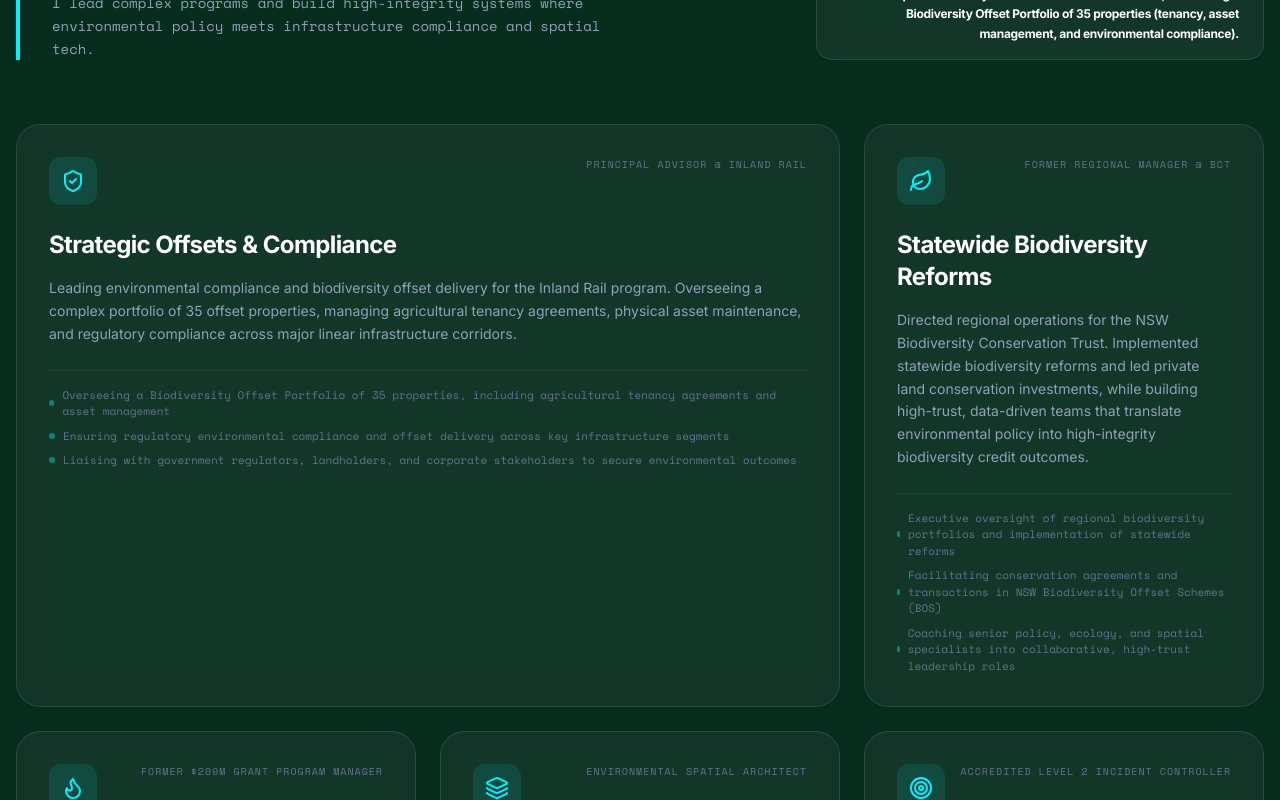
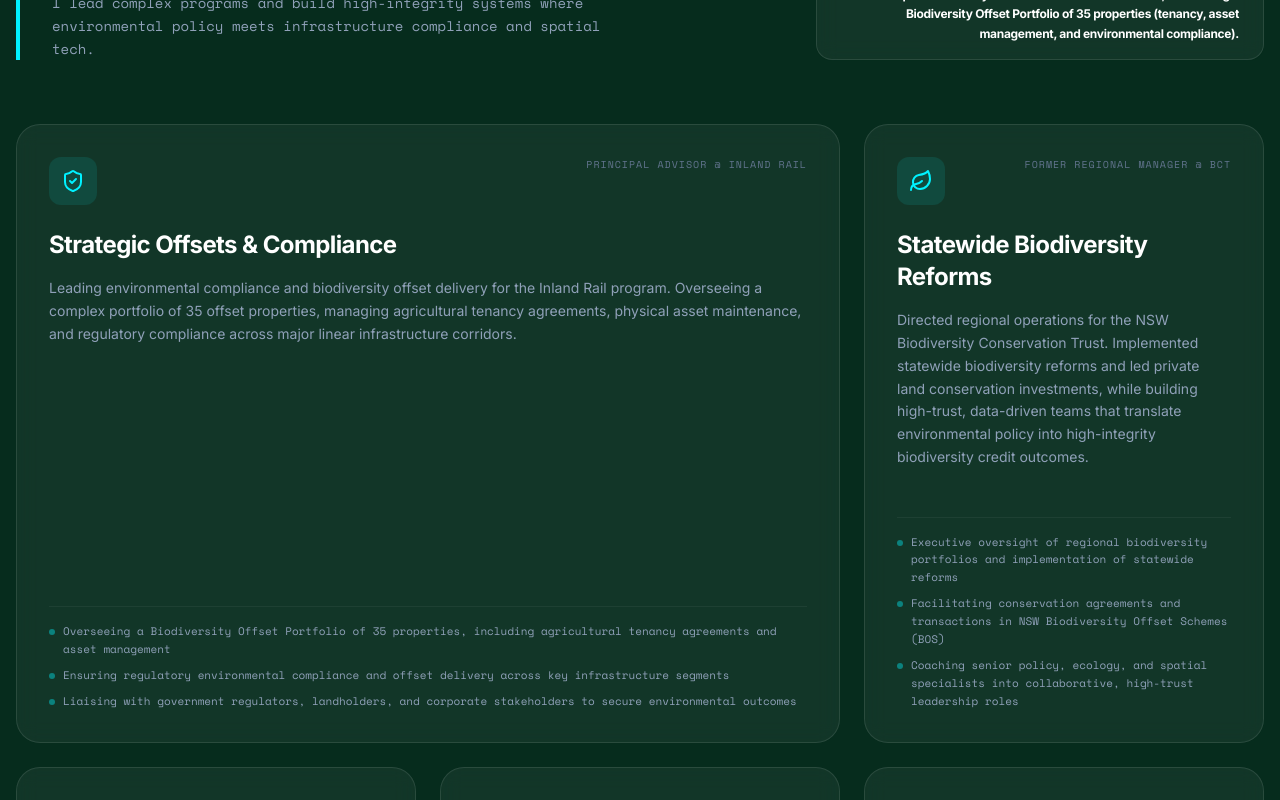
Before and after one commit to hawkinle/personalsite, a React (Vite) app: page / in a window 1280 px wide. Shown: the part 980-1780 px from the top of the page. Built offline with nearby package versions, Linux system fonts and the light colour scheme.

Commit message:
Polish design: Apply radial gradient background, fix card items layout alignment, and improve progress bar contrast

```diff
--- a/src/components/BentoExperience.tsx
+++ b/src/components/BentoExperience.tsx
@@ -15,7 +15,7 @@ const Card = ({ title, subtitle, description, icon: Icon, className = "", items
     animate={{ opacity: 1, scale: 1 }}
     className={`glass rounded-3xl p-8 flex flex-col justify-between hover:border-tech-cyan/30 transition-all group ${className}`}
   >
-    <div>
+    <div className="flex-grow flex flex-col">
       <div className="flex justify-between items-start mb-6">
         <div className="bg-tech-cyan/10 w-12 h-12 rounded-xl flex items-center justify-center group-hover:scale-110 transition-transform">
           <Icon className="text-tech-cyan w-6 h-6" />
@@ -23,19 +23,20 @@ const Card = ({ title, subtitle, description, icon: Icon, className = "", items
         <span className="text-[10px] font-mono text-slate-500 uppercase tracking-widest">{subtitle}</span>
       </div>
       <h3 className="text-2xl font-bold mb-4 text-white tracking-tight">{title}</h3>
-      <p className="text-slate-400 text-sm leading-relaxed mb-6 font-medium">
+      <p className="text-slate-400 text-sm leading-relaxed mb-6 font-medium flex-grow">
         {description}
       </p>
-      {items.length > 0 && (
-        <ul className="space-y-2 border-t border-white/5 pt-4">
-          {items.map((item: string, i: number) => (
-            <li key={i} className="text-[11px] font-mono text-slate-500 flex items-center gap-2">
-              <span className="w-1.5 h-1.5 bg-tech-cyan/40 rounded-full" /> {item}
-            </li>
-          ))}
-        </ul>
-      )}
     </div>
+    {items.length > 0 && (
+      <ul className="space-y-2 border-t border-white/5 pt-4 mt-6">
+        {items.map((item: string, i: number) => (
+          <li key={i} className="text-[11px] font-mono text-slate-400 flex items-start gap-2 leading-relaxed">
+            <span className="w-1.5 h-1.5 bg-tech-cyan/40 rounded-full mt-1.5 shrink-0" />
+            <span>{item}</span>
+          </li>
+        ))}
+      </ul>
+    )}
   </motion.div>
 );
 
--- a/src/components/Skills.tsx
+++ b/src/components/Skills.tsx
@@ -6,9 +6,9 @@ const SkillBar = ({ label, level, humor }: { label: string, level: number, humor
   <div className="mb-6">
     <div className="flex justify-between items-end mb-2">
       <span className="font-mono text-sm text-white font-bold">{label}</span>
-      <span className="text-[10px] font-mono text-slate-500 italic">{humor}</span>
+      <span className="text-[10px] font-mono text-slate-400/80 italic">{humor}</span>
     </div>
-    <div className="h-2 bg-nature-900 rounded-full overflow-hidden border border-white/5">
+    <div className="h-2 bg-black/40 rounded-full overflow-hidden border border-white/5">
       <motion.div
         animate={{ width: `${level}%` }}
         className="h-full bg-tech-cyan glow shadow-[0_0_10px_rgba(0,242,255,0.5)]"
--- a/src/index.css
+++ b/src/index.css
@@ -21,7 +21,9 @@
 
 @layer base {
   body {
-    @apply bg-nature-900 text-slate-100 font-sans antialiased overflow-x-hidden;
+    background-color: #03120b;
+    background-image: radial-gradient(circle at 50% 0%, #083c27 0%, #020906 100%);
+    @apply text-slate-100 font-sans antialiased overflow-x-hidden;
   }
 }
 
```
